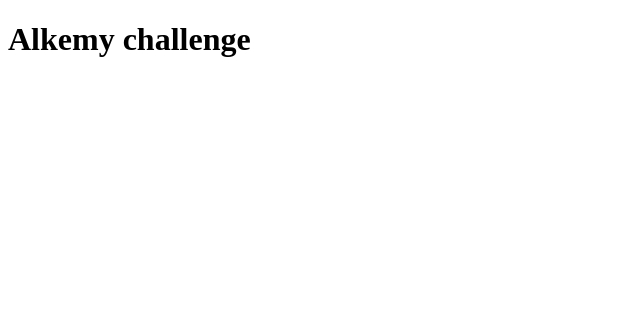
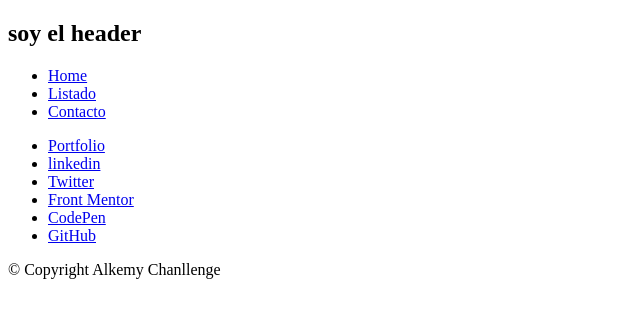
Before and after one commit to Sergio-Ivan-Melgarejo/skill-up-react-1, a React (Create React App) app: page / in a window 1280 px wide. Before the commit this address had no page. Shown: the top 318 px of the page, without its empty margins (0-640 px from the left). Built offline with nearby package versions, Linux system fonts and the light colour scheme.

Commit message:
removed h1 and app container + integration footer and header

```diff
--- a/src/App.js
+++ b/src/App.js
@@ -1,16 +1,19 @@
 import { Route, Routes } from "react-router-dom";
 import Login from "./components/Login";
 import Listado from "./components/Listado";
+import Header from "./components/Header";
+import Footer from "./components/Footer";
 
 function App() {
   return (
-    <div className="App">
-      <h1>Alkemy challenge</h1>
+    <>
+      <Header/>
       <Routes >
         <Route path="/listado" element={<Listado />} ></Route>
         <Route path="/login" element={<Login />} ></Route>
       </Routes>
-    </div>
+      <Footer />
+    </>
   );
 }
 
--- a/src/components/Header.js
+++ b/src/components/Header.js
@@ -1,7 +1,7 @@
 import React from 'react'
 import { NavLink } from 'react-router-dom'
 
-const Header = () => {
+function Header () {
   return (
     <header>
         <h2>soy el header</h2>
```
